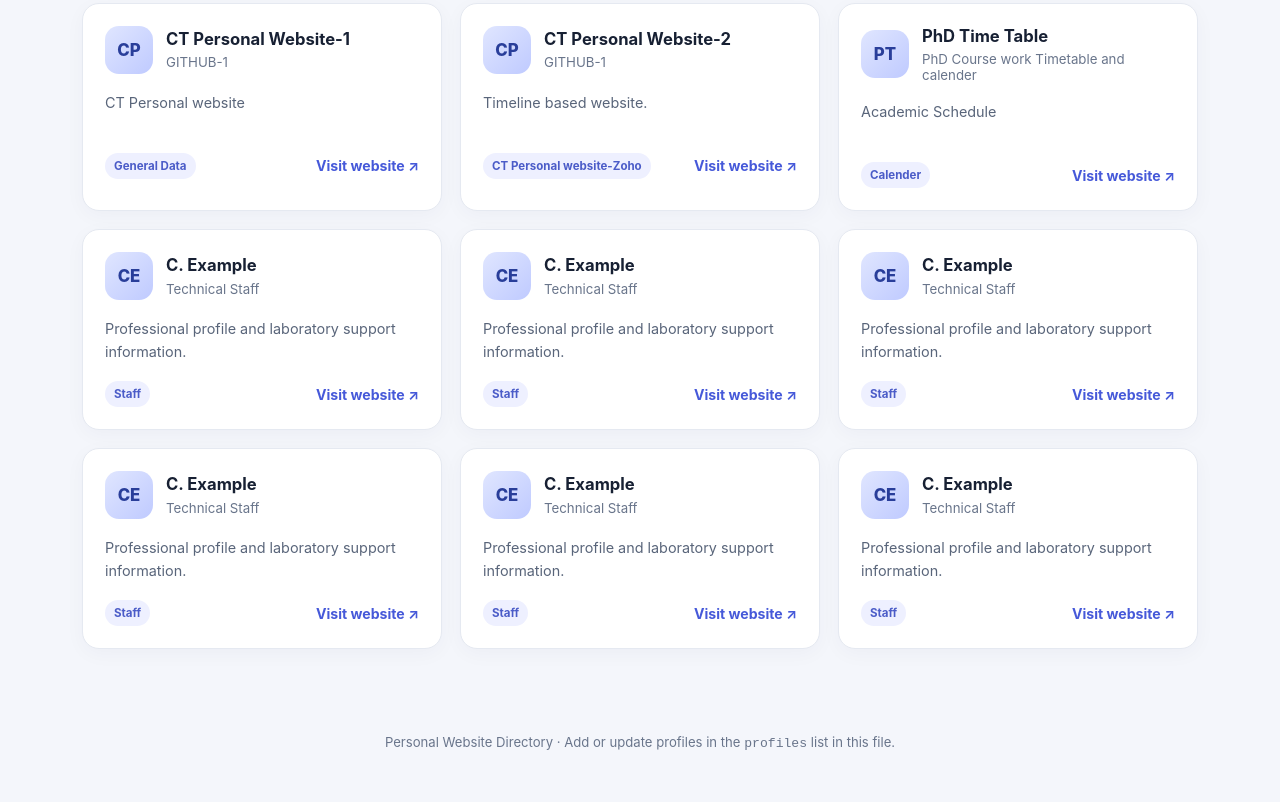
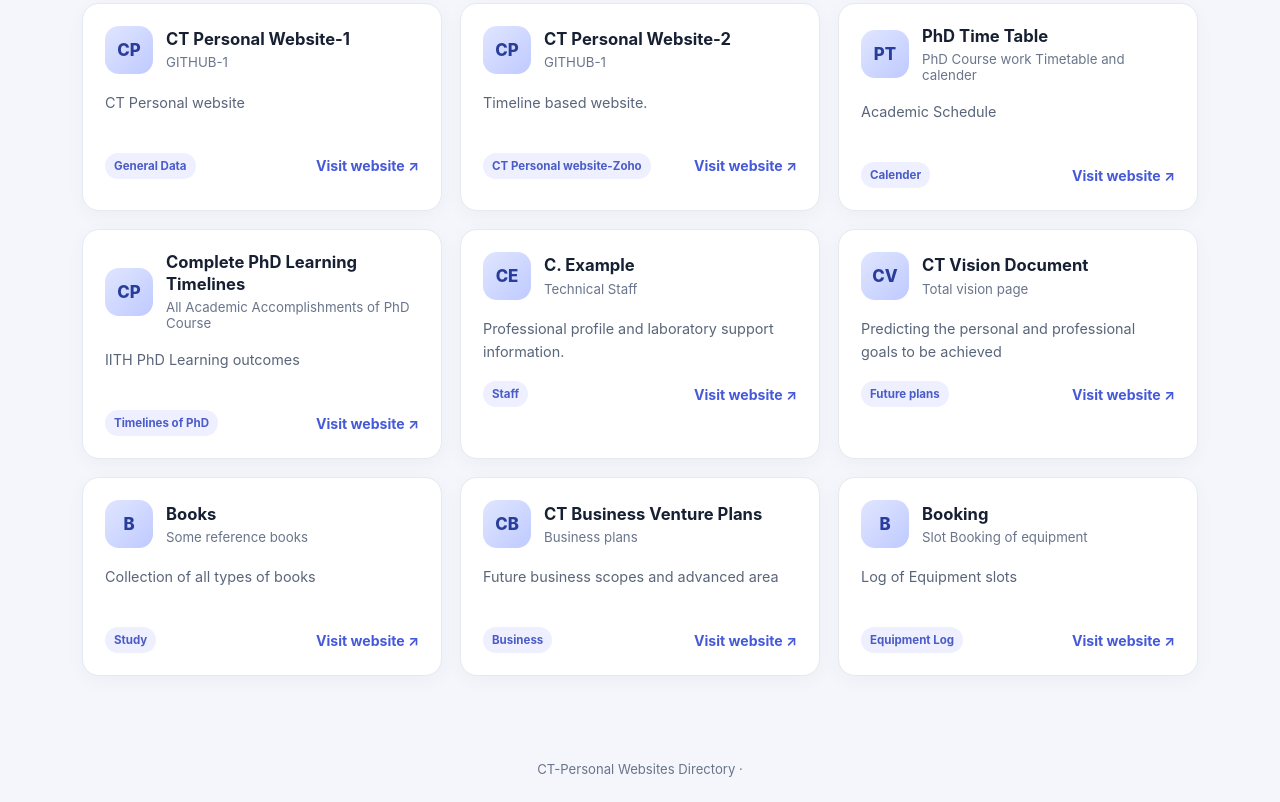
Before and after one commit to ctresearchdomain/ctresearchdomain.github.io, a plain HTML site: page index.html in a window 1280 px wide. Shown: the part 404-1206 px from the top of the page. Before the commit the page ends 1180 px from the top, so only its background shows below. Drawn offline with Linux system fonts and the light colour scheme.

Commit message:
Update index.html

```diff
--- a/index.html
+++ b/index.html
@@ -45,8 +45,8 @@ footer a{color:var(--accent)}
 <body>
 <header class="hero">
   <div class="hero-inner">
-    <div class="eyebrow">A curated directory</div>
-    <h1>CT &amp; Github websites</h1>
+    <div class="eyebrow">CT Digital world</div>
+    <h1>CHENGAPPA THUMISI</h1>
     <p>Explore personal websites, academic profiles, research interests and professional work — all in one place.</p>
   </div>
 </header>
@@ -72,7 +72,7 @@ footer a{color:var(--accent)}
 </main>
 
 <footer>
-  Personal Website Directory · Add or update profiles in the <code>profiles</code> list in this file.
+  CT-Personal Websites Directory ·
 </footer>
 
 <script>
@@ -104,10 +104,10 @@ const profiles = [
     url: "https://chengappagithub.github.io/"
   },
   {
-    name: "C. Example",
-    role: "Technical Staff",
-    category: "Staff",
-    description: "Professional profile and laboratory support information.",
+    name: "Complete PhD Learning Timelines",
+    role: "All Academic Accomplishments of PhD Course",
+    category: "Timelines of PhD",
+    description: "IITH PhD Learning outcomes",
     url: "https://ctdigitaldomain-leo.github.io/"
   },
    {
@@ -118,31 +118,31 @@ const profiles = [
     url: " https://ctpersonaldomain.github.io/"
   },
    {
-    name: "C. Example",
-    role: "Technical Staff",
-    category: "Staff",
-    description: "Professional profile and laboratory support information.",
+    name: "CT Vision Document",
+    role: "Total vision page",
+    category: "Future plans",
+    description: "Predicting the personal and professional goals to be achieved",
     url: " https://ctwellthify.github.io/"
   },
   {
-    name: "C. Example",
-    role: "Technical Staff",
-    category: "Staff",
-    description: "Professional profile and laboratory support information.",
+    name: "Books",
+    role: "Some reference books",
+    category: "Study",
+    description: "Collection of all types of books",
     url: " https://ctwellthify.github.io/"
   },
   {
-    name: "C. Example",
-    role: "Technical Staff",
-    category: "Staff",
-    description: "Professional profile and laboratory support information.",
+    name: "CT Business Venture Plans",
+    role: "Business plans",
+    category: "Business",
+    description: "Future business scopes and advanced area",
     url: "  https://ct2025.github.io/"
   },
    {
-    name: "C. Example",
-    role: "Technical Staff",
-    category: "Staff",
-    description: "Professional profile and laboratory support information.",
+    name: "Booking",
+    role: "Slot Booking of equipment",
+    category: "Equipment Log",
+    description: "Log of Equipment slots",
     url: "https://chengappathumisi-git.github.io/"
   },
 
```
